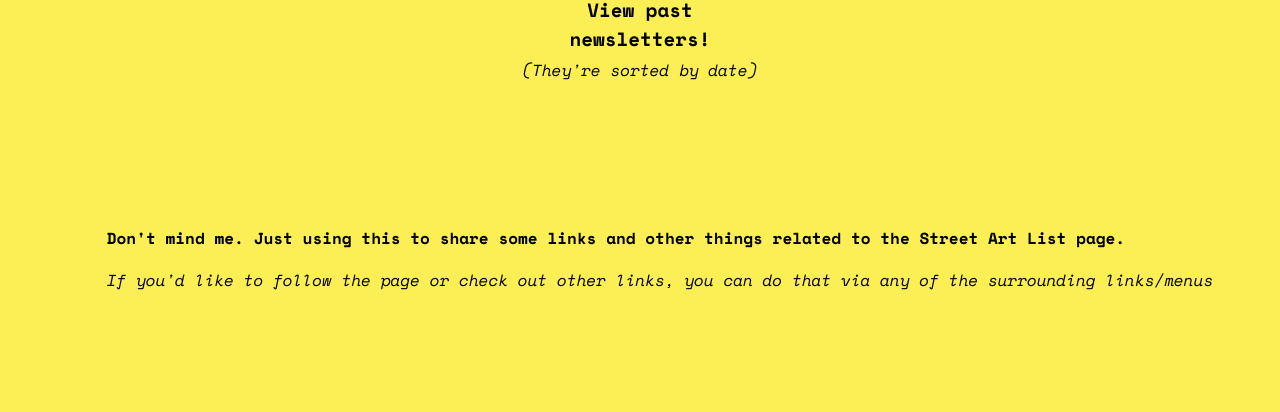
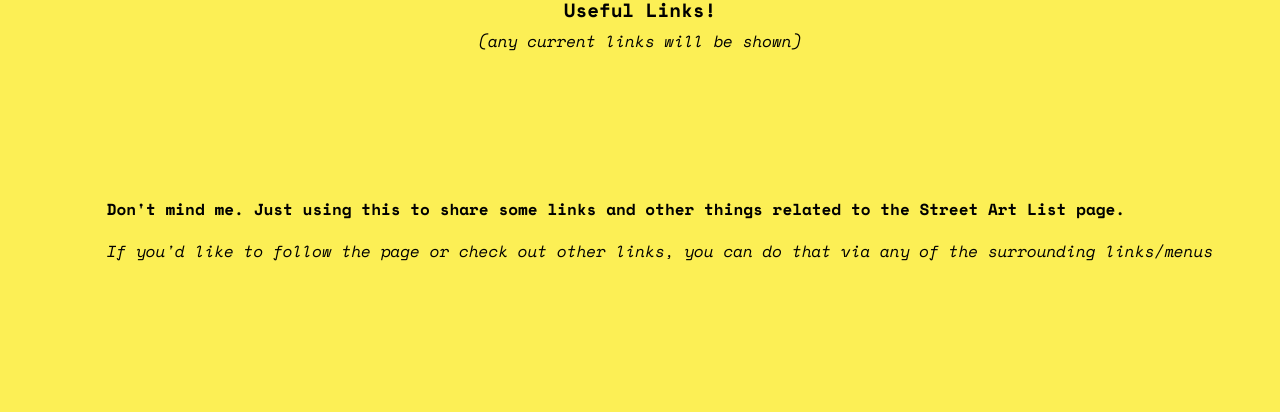
Before and after one commit to theanthonybrooks/theanthonybrooks.github.io, a plain HTML site: page index.html in a window 1280 px wide. Shown: the part 129-541 px from the top of the page. Drawn offline with nearby package versions, Linux system fonts and the light colour scheme.

Commit message:
Update index.html
Updated body text/subtext

```diff
--- a/index.html
+++ b/index.html
@@ -312,8 +312,8 @@
   </div>
 </nav>
     <div id="signup-text">
-      <p id="signup-maintext">View past newsletters!</p>
-      <p id="signup-subtext"><em>(They're sorted by date)</em></p>
+      <p id="signup-maintext">Useful Links!</p>
+      <p id="signup-subtext"><em>(any current links will be shown)</em></p>
     </div>
             <ul id="archive-list">
     	<!-- Commenting this out as I don't need an archive page at the moment -->
```
